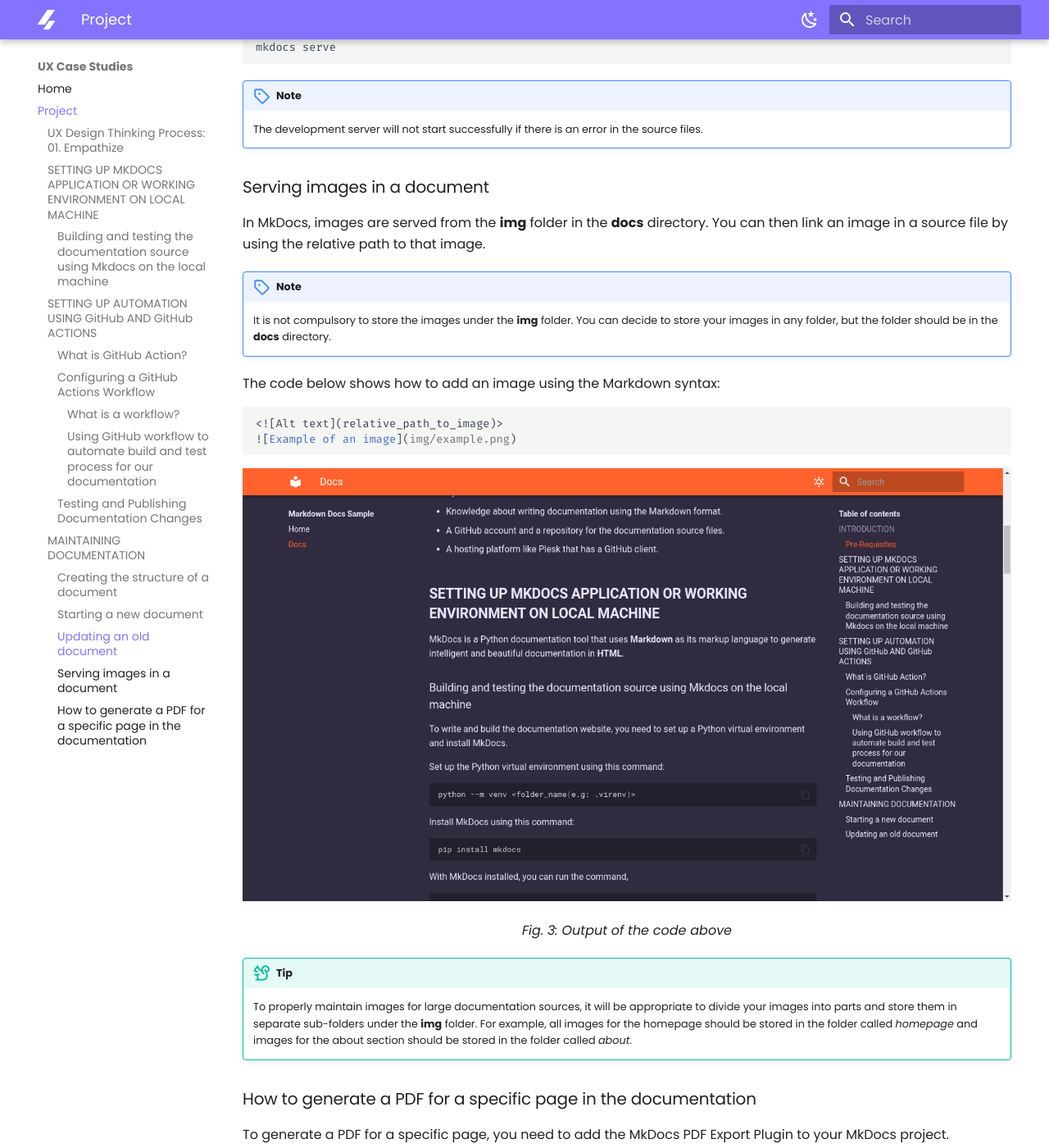
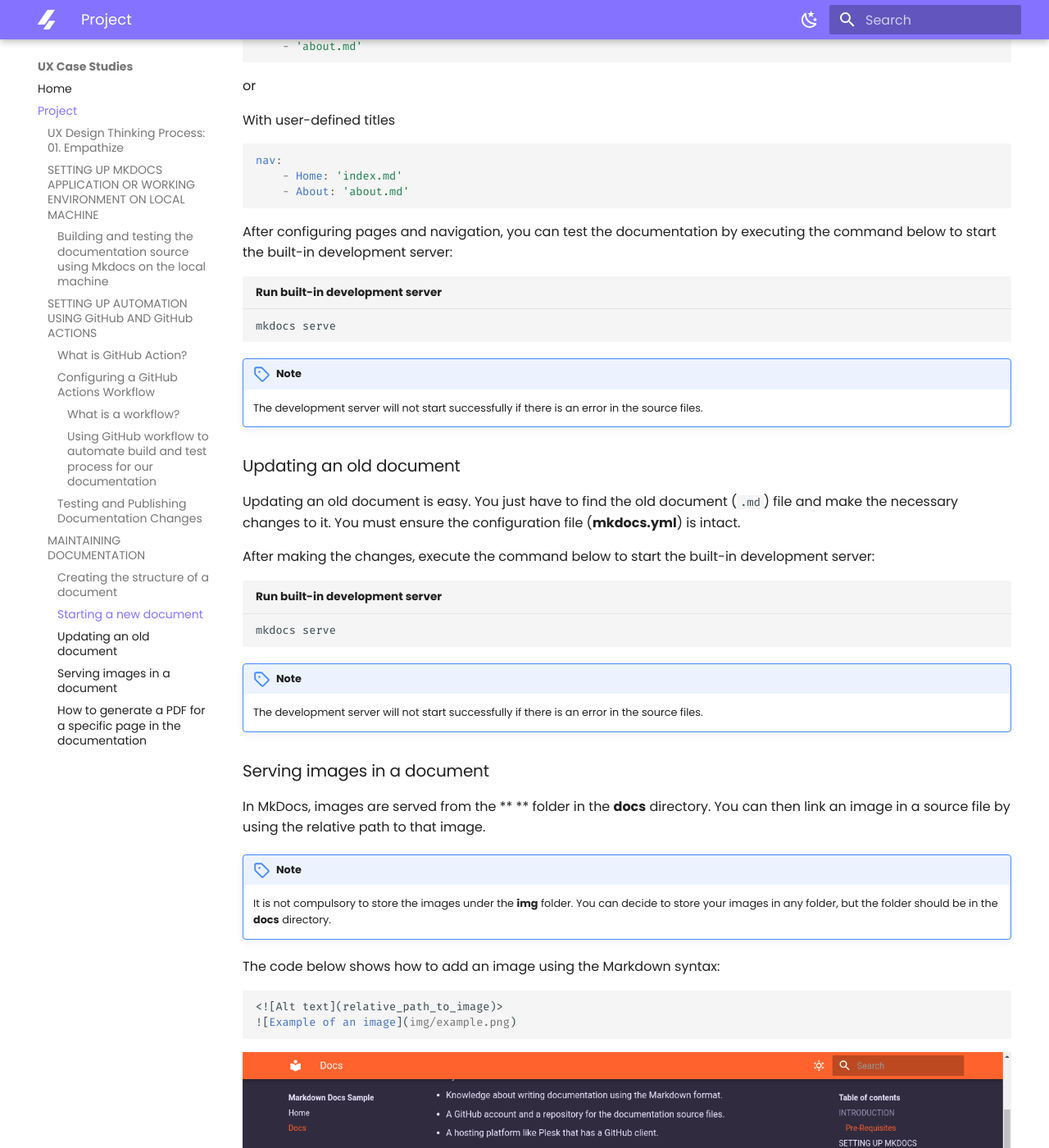
Before and after one commit to divstackio/docs-study, an MkDocs documentation site: the page built from docs/project.md, in a window 1280 px wide and 1400 px high, scrolled down 7040 px. Shown: the whole window at 82% size. Built offline with MkDocs 1.6.1 and Material for MkDocs 9.7.7, drawn with Linux system fonts in a browser that asks for light colours.

Commit message:
Update project.md

```diff
--- a/docs/project.md
+++ b/docs/project.md
@@ -21,7 +21,7 @@
 ## UX Design Thinking Process: 01. Empathize
 
 We started our project by empathizing with users and create random personas.
-![Persona 01](img\p01.png)
+![Persona 01](img/p01.png)
 
 
 ## **SETTING UP MKDOCS APPLICATION OR WORKING ENVIRONMENT ON LOCAL MACHINE**
@@ -359,7 +359,8 @@
     an error in the source files.
 
 ### Serving images in a document
-In MkDocs, images are served from the **img** folder in the **docs** directory.
+In MkDocs, images are served from the **
+** folder in the **docs** directory.
 You can then link an image in a source file by using the relative path to that image.
 
 !!! note
```
